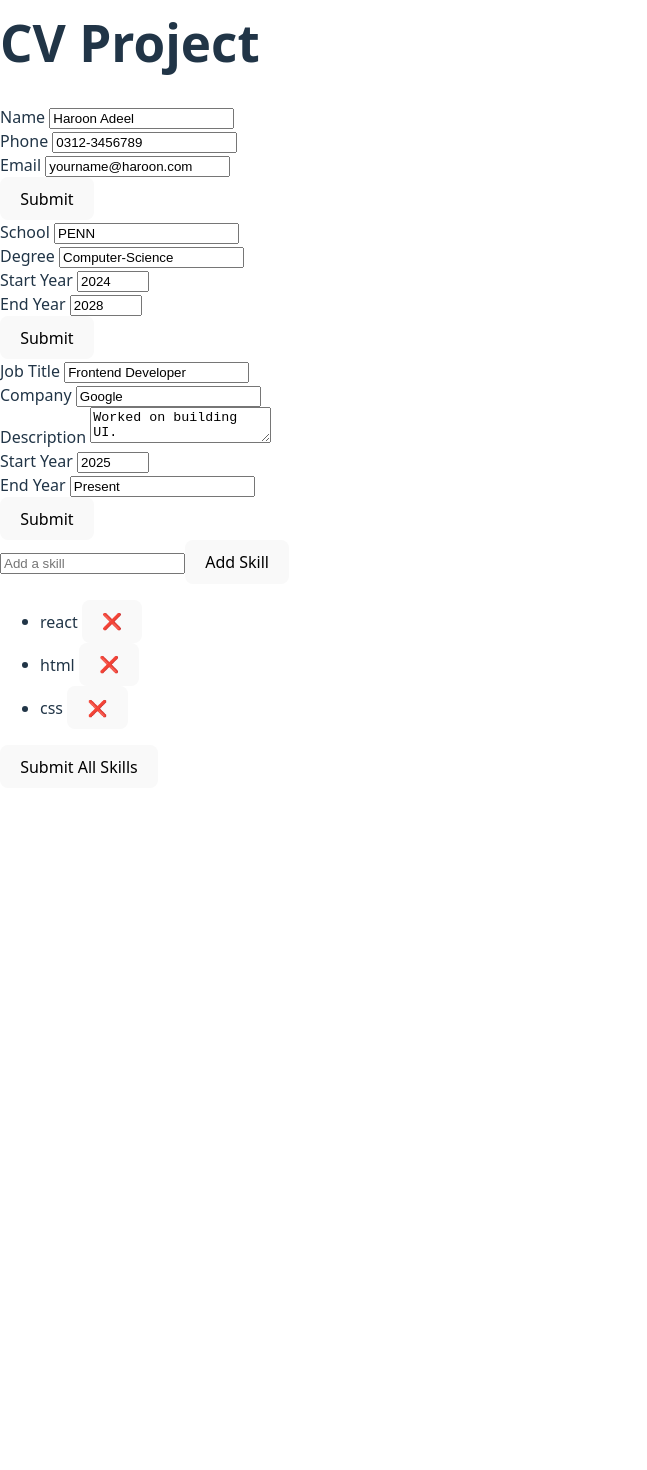
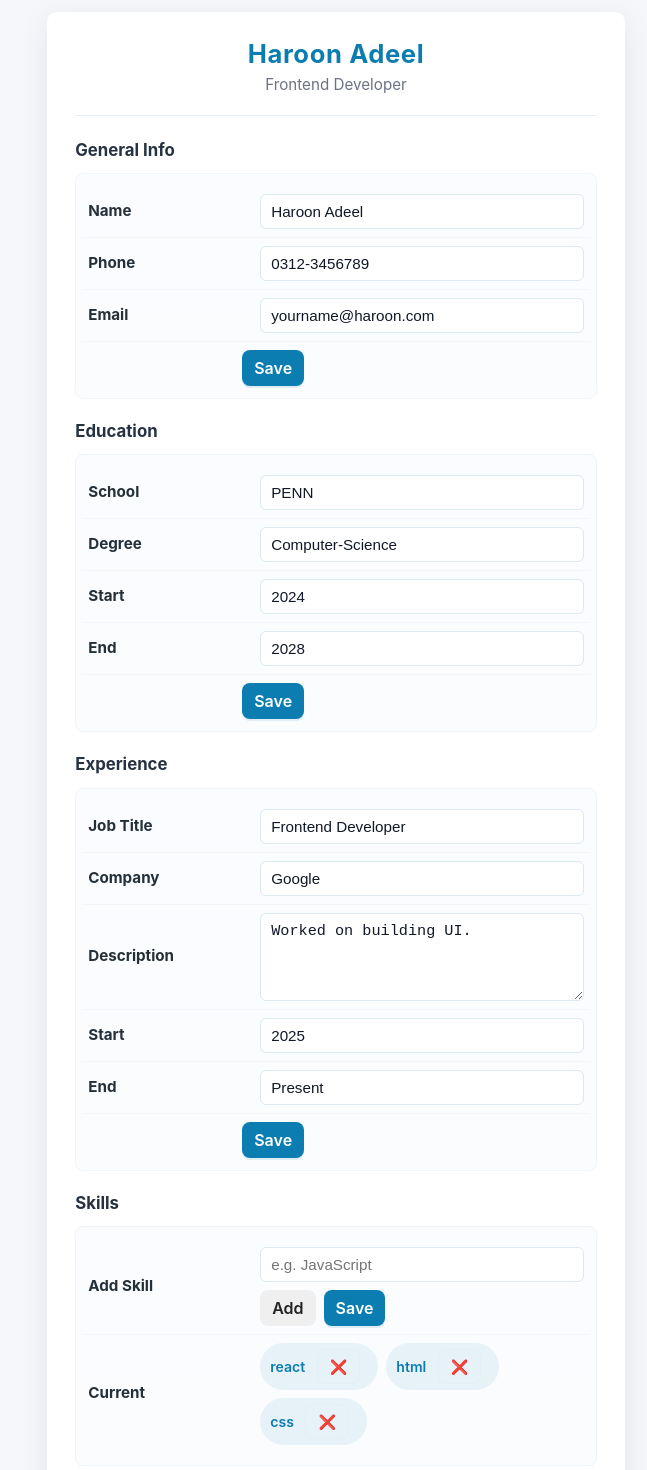
Before and after one commit to H4ROOON/cv-project, a React (Vite) app: page / in a window 1280 px wide. Shown: the part 20-1490 px from the top of the page, without its empty margins (0-647 px from the left). Before the commit the page ends 808 px from the top, so only its background shows below. Built offline with nearby package versions, Linux system fonts and the light colour scheme.

Commit message:
fix state naming, align form styling, and improve layout

```diff
--- a/src/App.jsx
+++ b/src/App.jsx
@@ -2,15 +2,47 @@ import GeneralInfo from "./components/GeneralInfo";
 import Education from "./components/Education";
 import Experience from "./components/Experience";
 import Skills from "./components/Skills";
+import "./App.css";
 
 function App() {
   return (
-    <div>
-      <h1>CV Project</h1>
-      <GeneralInfo />
-      <Education />
-      <Experience />
-      <Skills />
+    <div className="cv-page">
+      <div className="cv-container">
+        <header className="cv-header">
+          <h1>Haroon Adeel</h1>
+          <p className="sub">Frontend Developer</p>
+        </header>
+
+        <hr className="cv-hr" />
+
+        <section className="section">
+          <h2>General Info</h2>
+          <div className="section-content">
+            <GeneralInfo />
+          </div>
+        </section>
+
+        <section className="section">
+          <h2>Education</h2>
+          <div className="section-content">
+            <Education />
+          </div>
+        </section>
+
+        <section className="section">
+          <h2>Experience</h2>
+          <div className="section-content">
+            <Experience />
+          </div>
+        </section>
+
+        <section className="section">
+          <h2>Skills</h2>
+          <div className="section-content">
+            <Skills />
+          </div>
+        </section>
+      </div>
     </div>
   );
 }
--- a/src/components/Education.jsx
+++ b/src/components/Education.jsx
@@ -3,9 +3,9 @@ import { useState } from "react";
 export default function Education() {
   const [isEditing, setIsEditing] = useState(true);
   const [school, setSchool] = useState("PENN");
-  const [degree, setPhone] = useState("Computer-Science");
-  const [startYear, setStartYear] = useState(2024);
-  const [endYear, setEndYear] = useState(2028);
+  const [degree, setDegree] = useState("Computer-Science");
+  const [startYear, setStartYear] = useState("2024");
+  const [endYear, setEndYear] = useState("2028");
 
   function handleSubmit(e) {
     e.preventDefault();
@@ -16,65 +16,85 @@ export default function Education() {
   }
 
   return (
-    <div>
+    <div className="component education">
       {isEditing ? (
         <form onSubmit={handleSubmit}>
-          <div>
-            <label htmlFor="School">School </label>
+          <div className="form-row">
+            <label htmlFor="school">School</label>
             <input
+              id="school"
               type="text"
-              id="School"
               value={school}
               onChange={(e) => setSchool(e.target.value)}
             />
           </div>
 
-          <div>
-            <label htmlFor="Degree">Degree </label>
+          <div className="form-row">
+            <label htmlFor="degree">Degree</label>
             <input
+              id="degree"
               type="text"
-              id="Degree"
               value={degree}
               onChange={(e) => setDegree(e.target.value)}
             />
           </div>
-          <div>
-            <label htmlFor="startYear">Start Year </label>
+
+          <div className="form-row">
+            <label htmlFor="startYear">Start</label>
             <input
-              type="number"
               id="startYear"
+              type="text"
               value={startYear}
-              min="1900"
-              max="2100"
               onChange={(e) => setStartYear(e.target.value)}
             />
           </div>
 
-          <div>
-            <label htmlFor="endYear">End Year </label>
+          <div className="form-row">
+            <label htmlFor="endYear">End</label>
             <input
-              type="number"
               id="endYear"
+              type="text"
               value={endYear}
-              min={startYear}
-              max="2100"
               onChange={(e) => setEndYear(e.target.value)}
             />
           </div>
-          <button type="submit">Submit</button>
+
+          <div className="form-actions">
+            <div></div>
+            <div className="actions">
+              <button type="submit" className="btn primary">
+                Save
+              </button>
+            </div>
+          </div>
         </form>
       ) : (
         <div>
-          <p>
-            <strong>School:</strong> {school}
-          </p>
-          <p>
-            <strong>Degree:</strong> {degree}
-          </p>
-          <p>
-            <strong>Date:</strong> {startYear} – {endYear}
-          </p>
-          <button onClick={handleEdit}>Edit</button>
+          <div className="display-row">
+            <div className="label">School</div>
+            <div className="value">{school}</div>
+          </div>
+
+          <div className="display-row">
+            <div className="label">Degree</div>
+            <div className="value">{degree}</div>
+          </div>
+
+          <div className="display-row">
+            <div className="label">Date</div>
+            <div className="value">
+              {startYear} – {endYear}
+            </div>
+          </div>
+
+          <div className="form-actions">
+            <div></div>
+            <div className="actions">
+              <button className="btn" onClick={handleEdit}>
+                Edit
+              </button>
+            </div>
+          </div>
         </div>
       )}
     </div>
--- a/src/components/Experience.jsx
+++ b/src/components/Experience.jsx
@@ -2,48 +2,46 @@ import { useState } from "react";
 
 export default function Experience() {
   const [isEditing, setIsEditing] = useState(true);
-
   const [title, setTitle] = useState("Frontend Developer");
   const [company, setCompany] = useState("Google");
   const [description, setDescription] = useState("Worked on building UI.");
-  const [startYear, setStartYear] = useState(2025);
+  const [startYear, setStartYear] = useState("2025");
   const [endYear, setEndYear] = useState("Present");
 
   function handleSubmit(e) {
     e.preventDefault();
     setIsEditing(false);
   }
-
   function handleEdit() {
     setIsEditing(true);
   }
 
   return (
-    <div>
+    <div className="component experience">
       {isEditing ? (
         <form onSubmit={handleSubmit}>
-          <div>
-            <label htmlFor="title">Job Title </label>
+          <div className="form-row">
+            <label htmlFor="title">Job Title</label>
             <input
+              id="title"
               type="text"
-              id="title"
               value={title}
               onChange={(e) => setTitle(e.target.value)}
             />
           </div>
 
-          <div>
-            <label htmlFor="company">Company </label>
+          <div className="form-row">
+            <label htmlFor="company">Company</label>
             <input
+              id="company"
               type="text"
-              id="company"
               value={company}
               onChange={(e) => setCompany(e.target.value)}
             />
           </div>
 
-          <div>
-            <label htmlFor="description">Description </label>
+          <div className="form-row">
+            <label htmlFor="description">Description</label>
             <textarea
               id="description"
               value={description}
@@ -51,46 +49,67 @@ export default function Experience() {
             />
           </div>
 
-          <div>
-            <label htmlFor="startYear">Start Year </label>
+          <div className="form-row">
+            <label htmlFor="startYear">Start</label>
             <input
-              type="number"
               id="startYear"
+              type="text"
               value={startYear}
-              min="1900"
-              max="2100"
-              onChange={(e) => setStartYear(Number(e.target.value))}
+              onChange={(e) => setStartYear(e.target.value)}
             />
           </div>
 
-          <div>
-            <label htmlFor="endYear">End Year </label>
+          <div className="form-row">
+            <label htmlFor="endYear">End</label>
             <input
+              id="endYear"
               type="text"
-              id="endYear"
               value={endYear}
               onChange={(e) => setEndYear(e.target.value)}
-              placeholder="e.g. 2028 or Present"
             />
           </div>
 
-          <button type="submit">Submit</button>
+          <div className="form-actions">
+            <div></div>
+            <div className="actions">
+              <button type="submit" className="btn primary">
+                Save
+              </button>
+            </div>
+          </div>
         </form>
       ) : (
         <div>
-          <p>
-            <strong>Title:</strong> {title}
-          </p>
-          <p>
-            <strong>Company:</strong> {company}
-          </p>
-          <p>
-            <strong>Description:</strong> {description}
-          </p>
-          <p>
-            <strong>Duration:</strong> {startYear} – {endYear}
-          </p>
-          <button onClick={handleEdit}>Edit</button>
+          <div className="display-row">
+            <div className="label">Title</div>
+            <div className="value">{title}</div>
+          </div>
+
+          <div className="display-row">
+            <div className="label">Company</div>
+            <div className="value">{company}</div>
+          </div>
+
+          <div className="display-row">
+            <div className="label">Description</div>
+            <div className="value">{description}</div>
+          </div>
+
+          <div className="display-row">
+            <div className="label">Duration</div>
+            <div className="value">
+              {startYear} – {endYear}
+            </div>
+          </div>
+
+          <div className="form-actions">
+            <div></div>
+            <div className="actions">
+              <button className="btn" onClick={handleEdit}>
+                Edit
+              </button>
+            </div>
+          </div>
         </div>
       )}
     </div>
--- a/src/components/GeneralInfo.jsx
+++ b/src/components/GeneralInfo.jsx
@@ -1,66 +1,87 @@
 import { useState } from "react";
+
 export default function GeneralInfo() {
   const [isEditing, setIsEditing] = useState(true);
   const [name, setName] = useState("Haroon Adeel");
   const [phone, setPhone] = useState("0312-3456789");
   const [email, setEmail] = useState("yourname@haroon.com");
+
   function handleSubmit(e) {
     e.preventDefault();
     setIsEditing(false);
   }
-
   function handleEdit() {
     setIsEditing(true);
   }
 
   return (
-    <div>
+    <div className="component general-info">
       {isEditing ? (
         <form onSubmit={handleSubmit}>
-          <div>
-            <label htmlFor="Name">Name </label>
+          <div className="form-row">
+            <label htmlFor="name">Name</label>
             <input
+              id="name"
               type="text"
-              id="Name"
               value={name}
               onChange={(e) => setName(e.target.value)}
             />
           </div>
 
-          <div>
-            <label htmlFor="Phone">Phone </label>
+          <div className="form-row">
+            <label htmlFor="phone">Phone</label>
             <input
+              id="phone"
               type="tel"
-              id="Phone"
               value={phone}
               onChange={(e) => setPhone(e.target.value)}
             />
           </div>
 
-          <div>
-            <label htmlFor="email">Email </label>
+          <div className="form-row">
+            <label htmlFor="email">Email</label>
             <input
+              id="email"
               type="email"
-              id="email"
               value={email}
               onChange={(e) => setEmail(e.target.value)}
             />
           </div>
 
-          <button type="submit">Submit</button>
+          <div className="form-actions">
+            <div></div>
+            <div className="actions">
+              <button type="submit" className="btn primary">
+                Save
+              </button>
+            </div>
+          </div>
         </form>
       ) : (
         <div>
-          <p>
-            <strong>Name:</strong> {name}
-          </p>
-          <p>
-            <strong>Phone:</strong> {phone}
-          </p>
-          <p>
-            <strong>Email:</strong> {email}
-          </p>
-          <button onClick={handleEdit}>Edit</button>
+          <div className="display-row">
+            <div className="label">Name</div>
+            <div className="value">{name}</div>
+          </div>
+
+          <div className="display-row">
+            <div className="label">Phone</div>
+            <div className="value">{phone}</div>
+          </div>
+
+          <div className="display-row">
+            <div className="label">Email</div>
+            <div className="value">{email}</div>
+          </div>
+
+          <div className="form-actions">
+            <div></div>
+            <div className="actions">
+              <button className="btn" onClick={handleEdit}>
+                Edit
+              </button>
+            </div>
+          </div>
         </div>
       )}
     </div>
--- a/src/components/Skills.jsx
+++ b/src/components/Skills.jsx
@@ -7,60 +7,87 @@ export default function Skills() {
 
   const addSkill = () => {
     if (input.trim() === "") return;
-    setSkills([...skills, input]);
+    setSkills([...skills, input.trim()]);
     setInput("");
   };
 
-  const removeSkill = (indexToRemove) => {
-    setSkills(skills.filter((_, index) => index !== indexToRemove));
-  };
+  const removeSkill = (indexToRemove) =>
+    setSkills(skills.filter((_, idx) => idx !== indexToRemove));
 
   const handleSubmit = (e) => {
     e.preventDefault();
     setIsEditing(false);
-    console.log("Submitted skills:", skills);
   };
 
-  const handleEdit = () => {
-    setIsEditing(true);
-  };
+  const handleEdit = () => setIsEditing(true);
 
   return (
-    <div>
+    <div className="component skills">
       {isEditing ? (
         <form onSubmit={handleSubmit}>
+          <div className="form-row">
+            <label htmlFor="skill">Add Skill</label>
+            <div>
               <input
+                id="skill"
                 type="text"
                 value={input}
                 onChange={(e) => setInput(e.target.value)}
-            placeholder="Add a skill"
+                placeholder="e.g. JavaScript"
+                style={{ marginBottom: 8 }}
               />
-          <button type="button" onClick={addSkill}>
-            Add Skill
+              <div>
+                <button type="button" className="btn" onClick={addSkill}>
+                  Add
                 </button>
+                <button type="submit" className="btn primary">
+                  Save
+                </button>
+              </div>
+            </div>
+          </div>
 
-          <ul>
-            {skills.map((skill, index) => (
-              <li key={index}>
-                {skill}{" "}
-                <button type="button" onClick={() => removeSkill(index)}>
+          <div className="form-row">
+            <label>Current</label>
+            <div className="skills-list">
+              {skills.map((s, i) => (
+                <div key={i} className="skill-tag">
+                  {s}{" "}
+                  <button
+                    className="btn ghost"
+                    onClick={() => removeSkill(i)}
+                    style={{ marginLeft: 8 }}
+                  >
                     ❌
                   </button>
-              </li>
+                </div>
               ))}
-          </ul>
-
-          <button type="submit">Submit All Skills</button>
+            </div>
+          </div>
         </form>
       ) : (
         <div>
-          <h3>Submitted Skills</h3>
-          <ul>
-            {skills.map((skill, index) => (
-              <li key={index}>{skill}</li>
+          <div className="display-row">
+            <div className="label">Skills</div>
+            <div className="value">
+              <div className="skills-list">
+                {skills.map((s, i) => (
+                  <div key={i} className="skill-tag">
+                    {s}
+                  </div>
                 ))}
-          </ul>
-          <button onClick={handleEdit}>Edit</button>
+              </div>
+            </div>
+          </div>
+
+          <div className="form-actions">
+            <div></div>
+            <div className="actions">
+              <button className="btn" onClick={handleEdit}>
+                Edit
+              </button>
+            </div>
+          </div>
         </div>
       )}
     </div>
```
Lines whose indentation alone changed are shown as unchanged.
